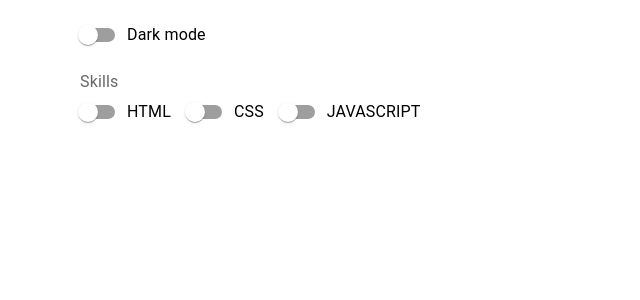
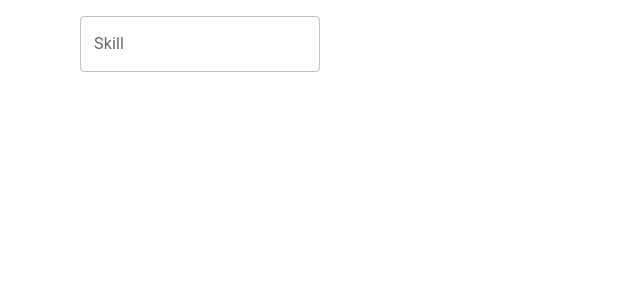
Before and after one commit to AbrarZahid050/Material-UI-learning, a React (Create React App) app: page / in a window 1280 px wide. Shown: the top 300 px of the page, without its empty margins (0-640 px from the left). Built offline with nearby package versions, Linux system fonts and the light colour scheme.

Commit message:
update-4

```diff
--- a/src/App.js
+++ b/src/App.js
@@ -1,11 +1,13 @@
 import React from "react";
+import MuiAutoComplete from "./components/navbar/MuiAutoComplete";
 
 // import Why from "./components/navbar/Navbar";
 // import TextField from "./components/navbar/TextField";
 // import Select from "./components/navbar/Select";
 // import MuiRadioButton from "./components/navbar/MuiRadioButton";
 // import MuiCheckbox from "./components/navbar/MuiCheckbox";
-import MuiSwitch from "./components/navbar/MuiSwitch";
+// import MuiSwitch from "./components/navbar/MuiSwitch";
+// import MuiRating from "./components/navbar/MuiRating";
 
 const App = () => {
   return (
@@ -15,7 +17,9 @@ const App = () => {
       {/* <Select /> */}
       {/* <MuiRadioButton /> */}
       {/* <MuiCheckbox /> */}
-      <MuiSwitch />
+      {/* <MuiSwitch /> */}
+      {/* <MuiRating /> */}
+      <MuiAutoComplete />
     </div>
   );
 };
--- /dev/null
+++ b/src/components/navbar/MuiAutoComplete.jsx
@@ -0,0 +1,36 @@
+import { Autocomplete, Container, Stack, TextField } from "@mui/material";
+import { useState } from "react";
+
+const skills = [
+  "HTML",
+  "JAVASCRIPT",
+  "CSS",
+  "REACT",
+  "NEXT",
+  "DJANGO",
+  "MATERIAL-UI",
+  "THREE.JS",
+];
+
+const MuiAutoComplete = () => {
+  const [value, setValue] = useState(null);
+  console.log(value);
+
+  return (
+    <Container>
+      <Stack spacing={2} margin={2} width="240px">
+        <Autocomplete
+          options={skills}
+          renderInput={(params) => <TextField label="Skill" {...params} />}
+          value={value}
+          onChange={(event, newValue) => {
+            setValue(newValue);
+          }}
+          freeSolo
+        />
+      </Stack>
+    </Container>
+  );
+};
+
+export default MuiAutoComplete;
--- /dev/null
+++ b/src/components/navbar/MuiRating.jsx
@@ -0,0 +1,29 @@
+import { useState } from "react";
+import { Container, Rating, Stack } from "@mui/material";
+import { Favorite, FavoriteBorder } from "@mui/icons-material";
+
+const MuiRating = () => {
+  const [value, setValue] = useState(null);
+  console.log(value);
+
+  const ratingHandler = (event, newValue) => {
+    setValue(newValue);
+  };
+
+  return (
+    <Container>
+      <Stack spacing={2} margin={2}>
+        <Rating
+          value={value}
+          onChange={ratingHandler}
+          precision={0.5}
+          size="medium"
+          icon={<Favorite fontSize="inherit" color="error" />}
+          emptyIcon={<FavoriteBorder fontSize="inherit" />}
+        />
+      </Stack>
+    </Container>
+  );
+};
+
+export default MuiRating;
```
